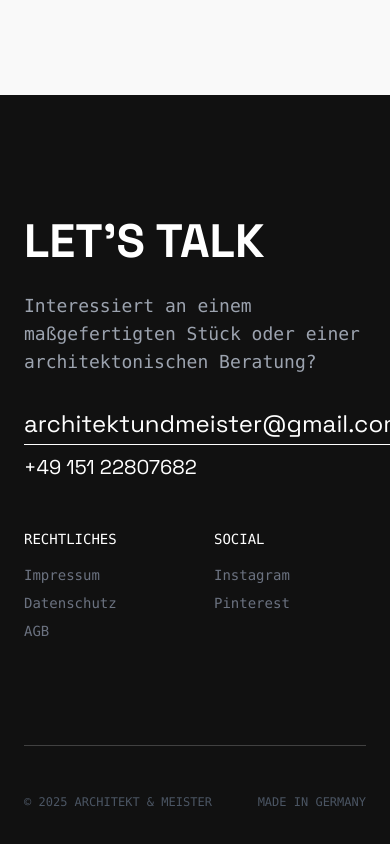
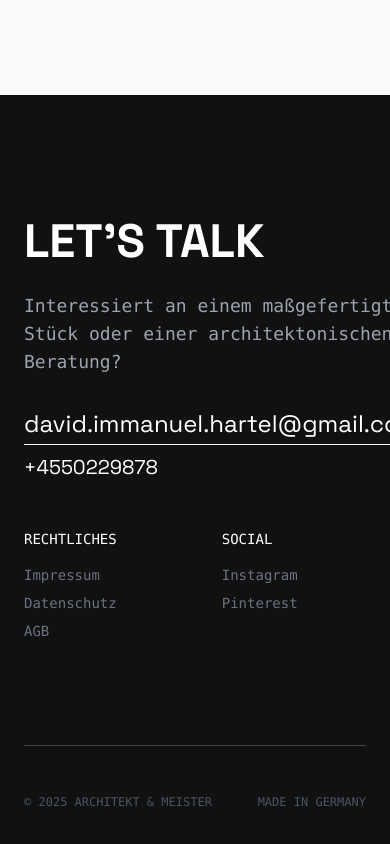
Before and after one commit to davidimmanuelhartel/ArchundMeister, a React (Vite) app: page / in a window 390 px wide. Shown: the part 4277-5121 px from the top of the page. Built offline with nearby package versions, Linux system fonts and the light colour scheme.

Commit message:
Update contact information and fix deployment configuration
- Update email to david.immanuel.hartel@gmail.com
- Update phone number to +4550229878
- Fix index.html to include script tag for Vite entry point
- Remove conflicting importmap from index.html
- Add vercel.json for deployment configuration

```diff
--- a/App.tsx
+++ b/App.tsx
@@ -98,8 +98,8 @@ const FullscreenMenu = ({ isOpen, close }: { isOpen: boolean, close: () => void
                     <div className="font-mono text-sm text-gray-400 space-y-1">
                         <p>Buchenstraße 20</p>
                         <p>01097 Dresden</p>
-                        <p className="pt-4">architektundmeister@gmail.com</p>
-                        <p className="mb-8">+49 151 22807682</p>
+                        <p className="pt-4">david.immanuel.hartel@gmail.com</p>
+                        <p className="mb-8">+4550229878</p>
 
                         {/* Secondary Navigation / Legal Links */}
                         <div className="flex flex-col gap-2 pt-4 border-t border-gray-800 w-fit">
@@ -532,11 +532,11 @@ const Footer = () => {
                             <p className="font-mono text-lg text-gray-400 max-w-md">
                                 Interessiert an einem maßgefertigten Stück oder einer architektonischen Beratung?
                             </p>
-                            <a href="mailto:architektundmeister@gmail.com" className="inline-block mt-8 text-2xl font-display border-b border-white pb-1 hover:text-gray-400 hover:border-gray-400 transition-colors">
-                                architektundmeister@gmail.com
+                            <a href="mailto:david.immanuel.hartel@gmail.com" className="inline-block mt-8 text-2xl font-display border-b border-white pb-1 hover:text-gray-400 hover:border-gray-400 transition-colors">
+                                david.immanuel.hartel@gmail.com
                             </a>
-                            <a href="tel:+4915122807682" className="block mt-2 text-xl font-display hover:text-gray-400 transition-colors">
-                                +49 151 22807682
+                            <a href="tel:+4550229878" className="block mt-2 text-xl font-display hover:text-gray-400 transition-colors">
+                                +4550229878
                             </a>
                         </div>
                         <div className="grid grid-cols-2 font-mono text-sm text-gray-500">
@@ -624,8 +624,8 @@ const Consultation = () => (
                         Besuchen Sie uns im Atelier oder vereinbaren Sie einen digitalen Termin.
                     </p>
                     <div className="font-display text-3xl space-y-2 font-bold">
-                        <a href="tel:+4915122807682" className="block hover:text-gray-600 transition-colors">+49 151 22807682</a>
-                        <a href="mailto:architektundmeister@gmail.com" className="block hover:text-gray-600 transition-colors">Mail senden</a>
+                        <a href="tel:+4550229878" className="block hover:text-gray-600 transition-colors">+4550229878</a>
+                        <a href="mailto:david.immanuel.hartel@gmail.com" className="block hover:text-gray-600 transition-colors">Mail senden</a>
                     </div>
                 </div>
                 <div className="aspect-video bg-gray-200 relative overflow-hidden">
--- a/data.ts
+++ b/data.ts
@@ -57,8 +57,8 @@ export const LEGAL_TEXTS = {
 **Architekt & Meister**
 Buchenstraße 20, 01097 Dresden, Deutschland
 
-Telefon: +49 151 22807682
-E-Mail: architektundmeister@gmail.com
+Telefon: +4550229878
+E-Mail: david.immanuel.hartel@gmail.com
 
 Vertreten durch: Lukas Westphalen
 Mitarbeiter für Kundenservice: Niclas Schlötke
```
